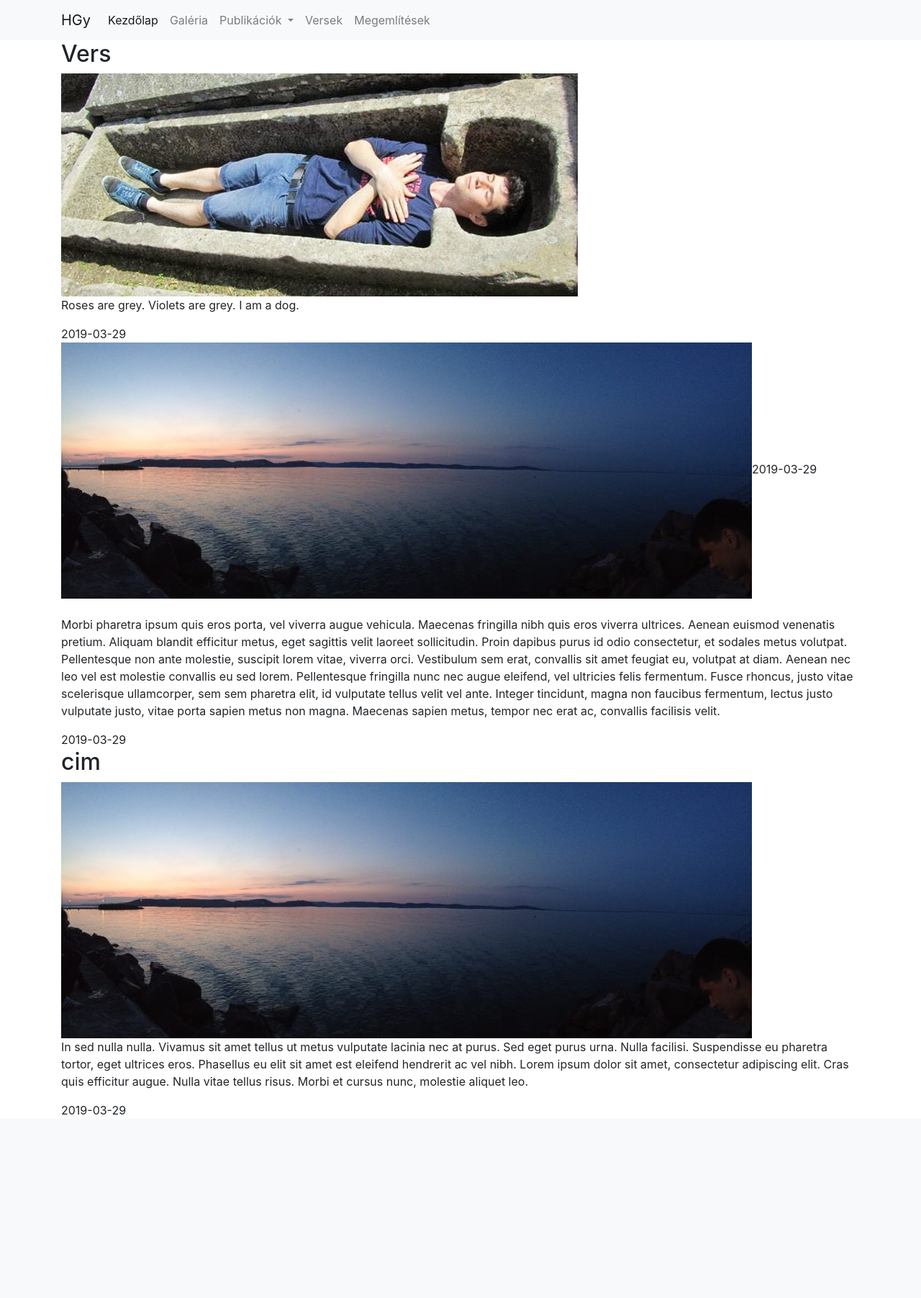
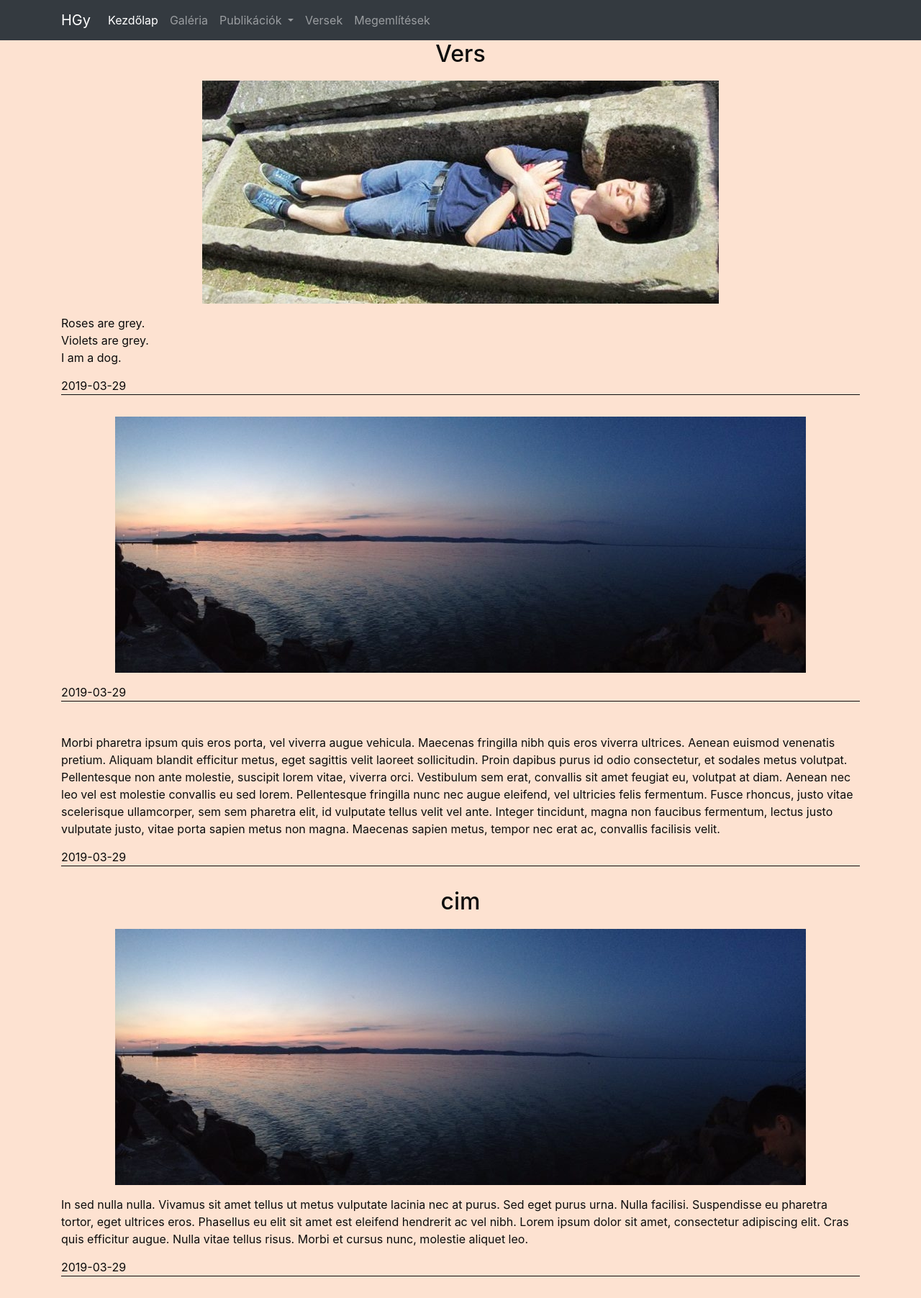
Before and after one commit to BallaCs/proba, a PHP site: page /versek.php in a window 1280 px wide. Shown: the whole page at 72% size. Before the commit the page ends 1549 px from the top, so only its background shows below. Run offline with PHP 8.4, Linux system fonts and the light colour scheme; data comes from the database, SQL or seed files in the repository; some libraries are stand-ins or nearby versions.

Commit message:
fololdal, vers style

```diff
--- /dev/null
+++ b/assets/scss/main.scss
@@ -0,0 +1,4 @@
+body {
+    background-color: color($szinek, masodlagos);
+    color: color($szinek, elsodleges);
+}
--- /dev/null
+++ b/assets/scss/post.scss
@@ -0,0 +1,32 @@
+.poszt {
+
+    margin-bottom: 30px;
+    border-bottom: 1px solid;
+    width: 100%;
+
+    h2 {
+        text-align: center;
+        margin-bottom: 18px;
+    }
+
+    img {
+        max-width: 100%;
+        min-width: 50%;
+        object-fit: cover;
+        margin-bottom: 15px;
+        display: block;
+        margin-left: auto;
+        margin-right: auto;
+    }
+
+
+    p {
+        white-space: pre-line;
+        margin-bottom: 15px;
+    }
+    .date {
+        text-align: right;
+        margin-bottom: 0;
+    }
+
+}
--- a/assets/scss/style.scss
+++ b/assets/scss/style.scss
@@ -1 +1,4 @@
+@import 'variables.scss';
+@import 'main.scss';
 @import 'form.scss';
+@import 'post.scss';
--- /dev/null
+++ b/assets/scss/variables.scss
@@ -0,0 +1,9 @@
+@function color($palette:$primary,$color:base) {
+    @return map-get($palette,$color);
+}
+
+
+$szinek: (
+    elsodleges: #0c0c0c,
+    masodlagos: #fde2d1,
+);
--- a/fejlec.php
+++ b/fejlec.php
@@ -15,7 +15,7 @@
 </head>
 <body>
 
-<nav class="navbar navbar-expand-lg navbar-light bg-light">
+<nav class="navbar navbar-expand-lg navbar-dark bg-dark">
 <div class="container">
   <a class="navbar-brand" href="index.php">HGy</a>
   <button class="navbar-toggler" type="button" data-toggle="collapse" data-target="#navbarSupportedContent" aria-controls="navbarSupportedContent" aria-expanded="false" aria-label="Toggle navigation">
--- a/fooldal-poszt.php
+++ b/fooldal-poszt.php
@@ -26,8 +26,7 @@
                     echo   '<p>' . $row['szoveg'] . '</p>';
                 }
 
-                echo $row['Post_ID'] . '+';
-                echo $row['datum'];
+                echo '<p class="date">' . $row['datum'] . '</p>';
 
                 echo '</div>';
             }
--- a/style.css
+++ b/style.css
@@ -1 +1 @@
-.form-group{margin-top:1rem}/*# sourceMappingURL=style.css.map */
+body{background-color:#fde2d1;color:#0c0c0c}.form-group{margin-top:1rem}.poszt{margin-bottom:30px;border-bottom:1px solid;width:100%}.poszt h2{text-align:center;margin-bottom:18px}.poszt img{max-width:100%;min-width:50%;object-fit:cover;margin-bottom:15px;display:block;margin-left:auto;margin-right:auto}.poszt p{white-space:pre-line;margin-bottom:15px}.poszt .date{text-align:right;margin-bottom:0}/*# sourceMappingURL=style.css.map */
--- a/versek.php
+++ b/versek.php
@@ -8,7 +8,7 @@
         if ($resultCeck > 0) {
             while($row = mysqli_fetch_assoc($result))
             {
-                echo '<div class="vers">';
+                echo '<div class="poszt">';
                 if ($row['cim'] != NULL) {
                     echo   '<h2>' . $row['cim'] . '</h2>';
                 }
```
Also changed, not shown: assets/kepek/5c9fbca686ef60.45743524.jpg (added), 1 other file.
